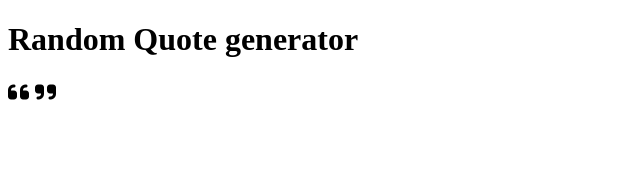
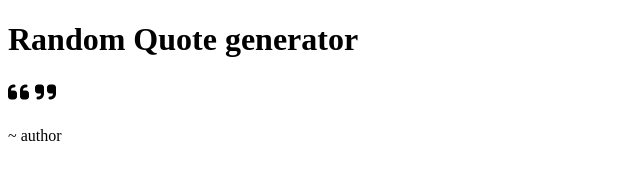
Before and after one commit to walid885/RandomQuoteGenerator, a plain HTML site: page index.html in a window 1280 px wide. Shown: the full height of the page, 0-640 px from the left. Drawn offline with Linux system fonts and the light colour scheme.

Commit message:
finishing the html part of the project

```diff
--- a/index.html
+++ b/index.html
@@ -15,6 +15,7 @@
             <span id="quote"></span>
             <i class="fa-solid fa-quote-right"></i>
         </h2>
+        <p class="author" id="author"> ~ author</p>
     </div>
 </body>
 </html>
```
